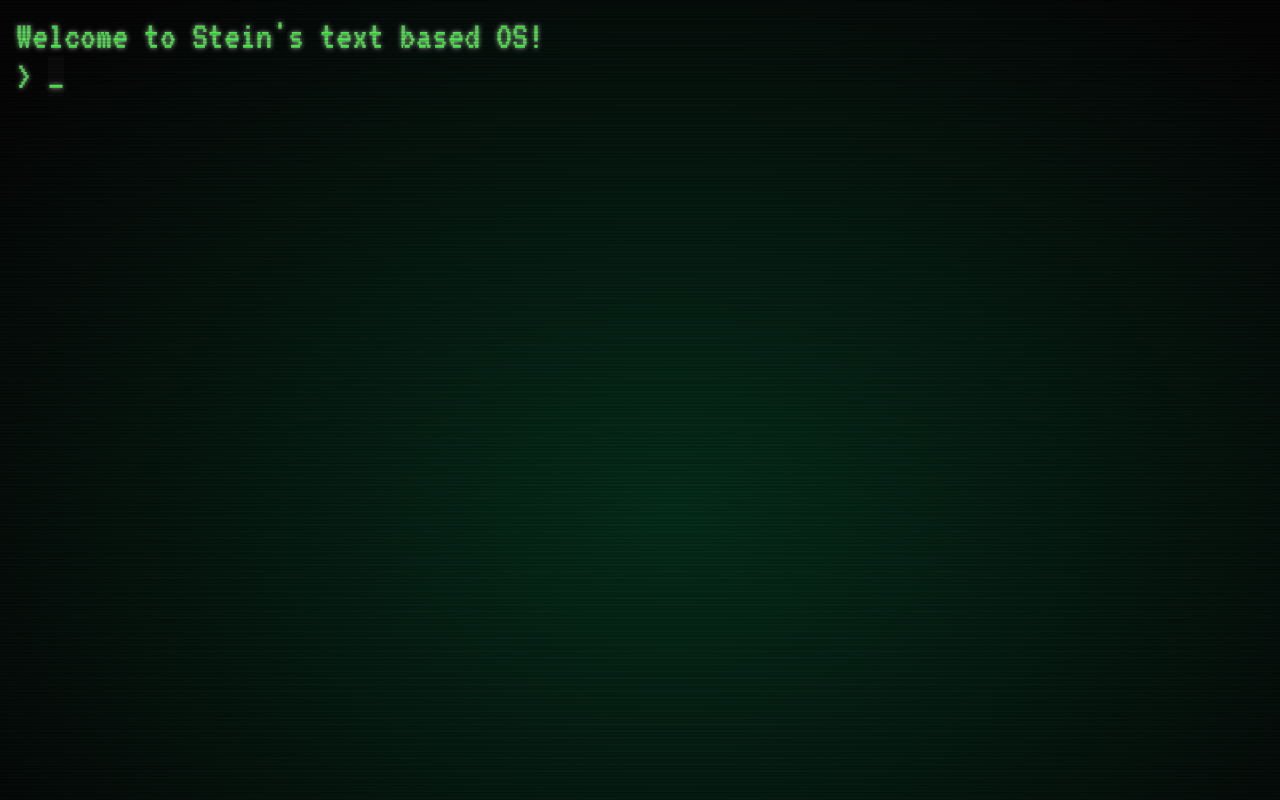
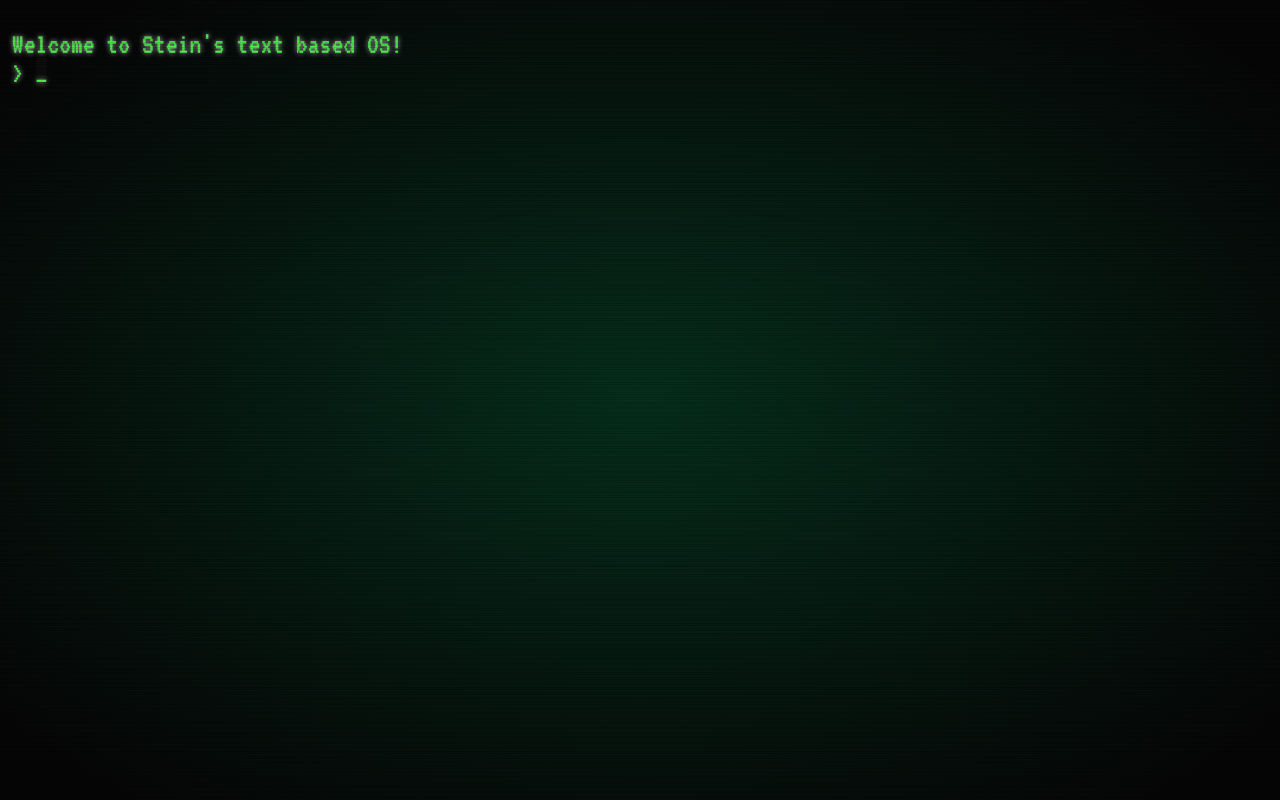
Before and after one commit to strindhaug/web-terminal, a website built with Vite: page index.html in a window 1280 px wide. Built offline with nearby package versions, Linux system fonts and the light colour scheme; a web font is replaced by a local one.

Commit message:
Automatic fontscaling

```diff
--- a/public/styles/textos.css
+++ b/public/styles/textos.css
@@ -140,8 +140,26 @@ i.b-f { --bg: var(--ansi-BrightWhite); }
 /*********** GENERIC STUFF *************/
 
 html {
-    font-size: 100%;
+    /* font-size: 100%; */
+    /* font-size: max(62.5%, 2.2vmin); */
     box-sizing: border-box;
+
+    /*
+    The terminal is 27 em tall (25 lines at 1em + 1m padding-block),
+    and 82 characters wide (80 columns + 1ch padding-inline),
+    which in this font is 32,8em
+
+    100vh / 27 = 3.7037037037 vh
+    100vw / 32.8 = 3.0487804878 vw
+    max size based on height = 3,7037037037 vh
+    max size based on width = 3,0487804878 vw
+
+    truncated:
+    3.04vw
+    3.7vh
+    */
+    /* Fit on screen but no smaller than 10px font-size */
+    font-size: max(10px, min(3.04vw, 3.7vh));
 }
 
 img {
@@ -189,8 +207,9 @@ a {
 /*********** PARTS OF THE SCREEN *************/
 
 .monitor {
-    margin: 16px auto;
-    padding: 16px;
+    margin: 0 auto;
+    height: 100%;
+    /* padding: 16px; */
     width: min-content;
     display: flex;
     flex-direction: column;
@@ -213,8 +232,9 @@ pre {
 .crt {
     min-width: 84ch;
     /* This makes 80 monospace characters fit on the screen */
-    height: calc(80ch * 0.8);
-    font-size: max(1rem, 2.2vmin);
+    /* height: calc(80ch * 0.8); */
+    height: 100%;
+
     /* Scale the font-size relative to the minimum screen dimension */
     position: relative;
     background: var(--bg);
@@ -274,7 +294,7 @@ pre {
 }
 
 body.fullscreen .crt {
-    font-size: 2.5rem;
+    /* font-size: 2.5rem; */
     position: fixed;
     width: 100%;
     left: 0;
@@ -300,7 +320,7 @@ body.fullscreen .crt {
 .terminal {
     position: relative;
     height: 100%;
-    padding: 1ch;
+    padding: 1em 1ch;
     word-break: break-word;
     /* text-transform: uppercase; */
     /* animation: textShadow 4s infinite; */
--- a/src/files/files.ts
+++ b/src/files/files.ts
@@ -78,7 +78,7 @@ const file1 = `1
 7
 8
 9
-10
+10 ------------- This is 80 cols ----------------------------------------------|
 11
 12
 13
@@ -93,7 +93,7 @@ const file1 = `1
 22
 23
 24
-25
+25 ----------------------------------------------------------------------------|
 26
 27
 28
--- a/src/lib/textterm.ts
+++ b/src/lib/textterm.ts
@@ -340,11 +340,11 @@ bye [time]      alias for shutdown`
                 return // don't sync output
             case "shutdown":
             case "bye":
+                clearTimeout(shutdownTimeout)
                 await pause(0.2)
-
                 if (args.length > 1) {
                     if (args[1] === "abort" || args[1] === "cancel") {
-                        clearTimeout(shutdownTimeout)
+                        // Note we've already cancelled the timer above
                         await writeLine(`Broadcast message from root (pts/0) (${new Date().toUTCString()}):`)
                         await writeLine("Shutdown cancelled")
                     }
```
Also changed, not shown: README.md.
